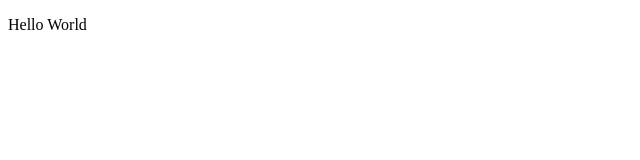
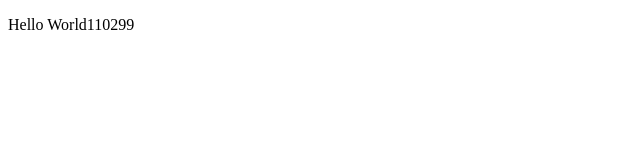
Before and after one commit to truongvd-hp/truongvd-hp.github.io, a plain HTML site: page bai-tap-3/indexx.html in a window 1280 px wide. Shown: the full height of the page, 0-640 px from the left. Drawn offline with Linux system fonts and the light colour scheme.

Commit message:
Update indexx.html

```diff
--- a/bai-tap-3/indexx.html
+++ b/bai-tap-3/indexx.html
@@ -4,6 +4,6 @@
 	<title>turong</title>
 </head>
 <body>
-		<p>Hello World</p>
+		<p>Hello World110299</p>
 </body>
 </html>
```
